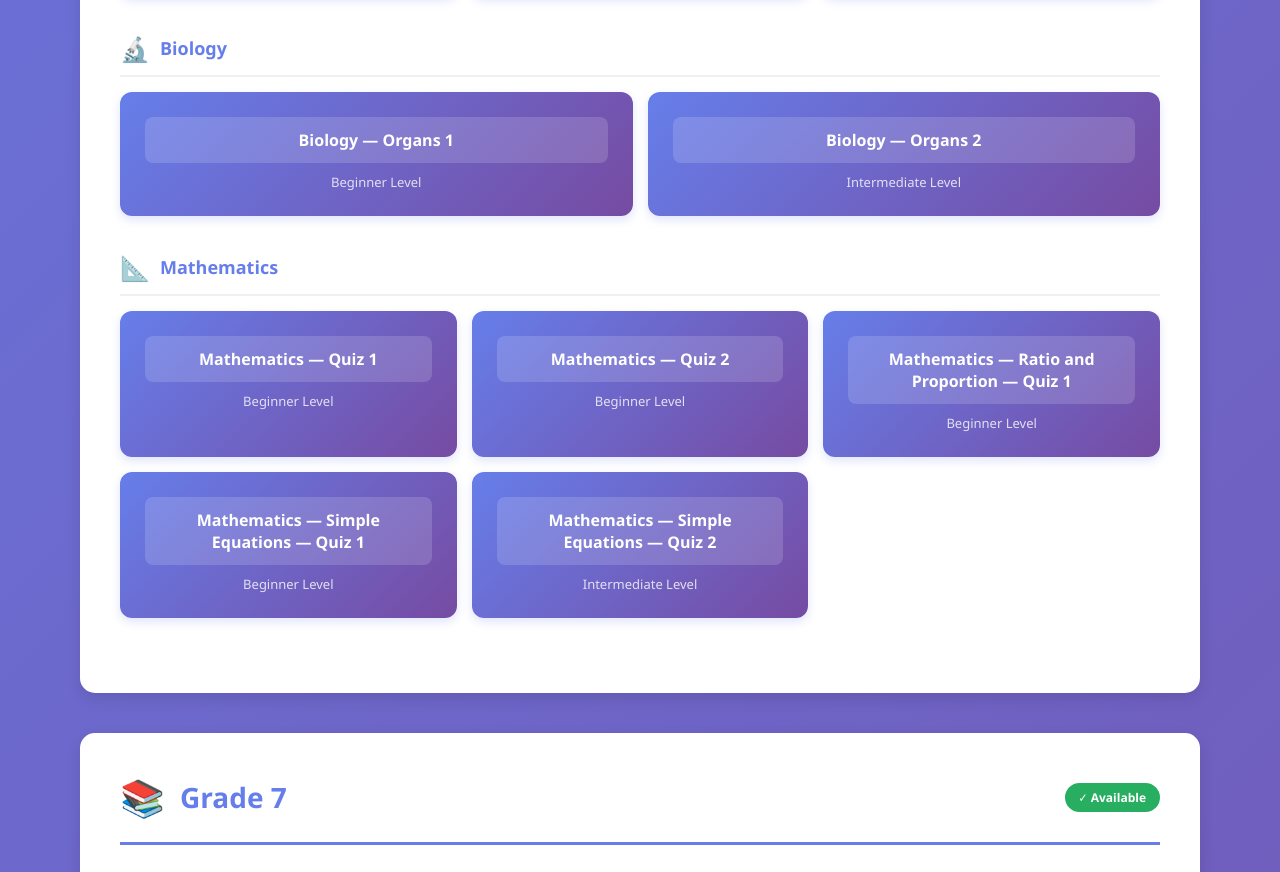
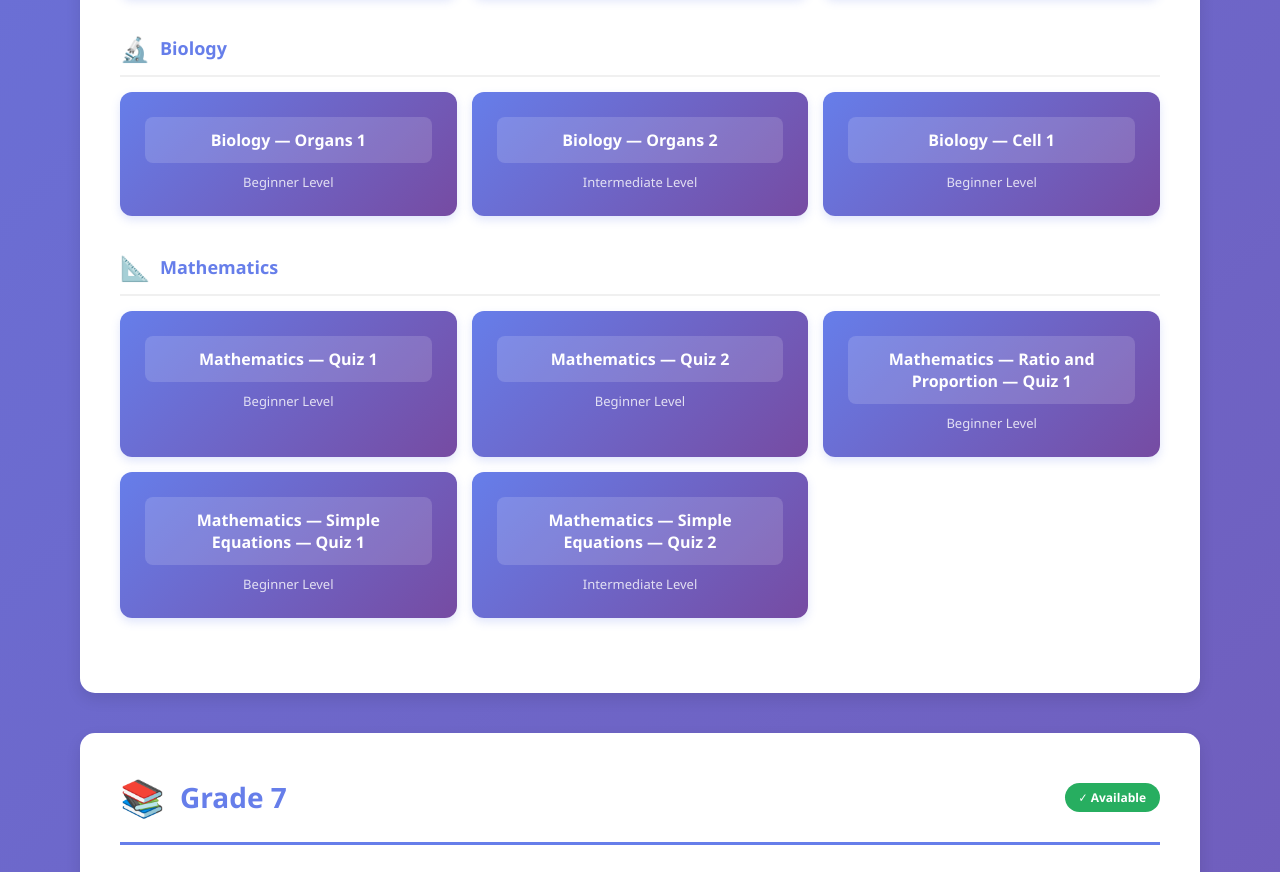
Before and after one commit to reflectt-on/reflectt-on.github.io, a plain HTML site: page grades.html in a window 1280 px wide. Shown: the part 1919-2791 px from the top of the page. Drawn offline with Linux system fonts and the light colour scheme.

Commit message:
Add files via upload

```diff
--- a/grades.html
+++ b/grades.html
@@ -819,6 +819,10 @@
                         <a href="grades/grade6/quizzes/biology_organs2.html">Biology — Organs 2</a>
                         <div class="quiz-level">Intermediate Level</div>
                     </div>
+                    <div class="quiz-card">
+                        <a href="grades/grade6/quizzes/biology_cell1.html">Biology — Cell 1</a>
+                        <div class="quiz-level">Beginner Level</div>
+                    </div>
                 </div>
             </div>
 
```
